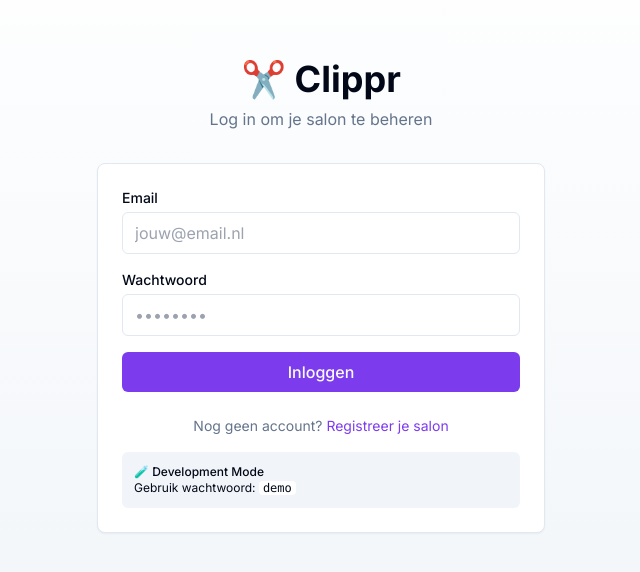
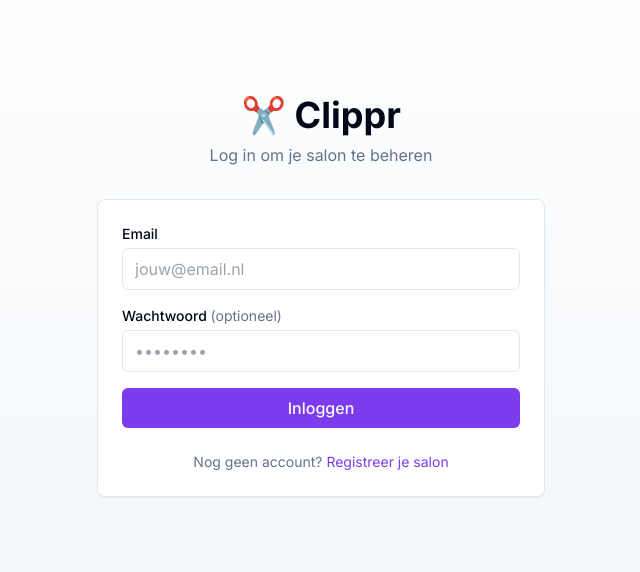
Before and after one commit to 1Company/JMS-clippr, a Next.js app: page /login in a window 1280 px wide. Shown: the part 104-676 px from the top of the page, without its empty margins (319-959 px from the left). Built offline with nearby package versions, Linux system fonts and the light colour scheme.

Commit message:
Simplify auth: email-only login (no password required)
- Remove password requirement temporarily
- Any registered user can login with just email
- Password field is now optional
- Remove 'demo' password hint

TODO: Implement proper password auth later

```diff
--- a/app/(auth)/login/page.tsx
+++ b/app/(auth)/login/page.tsx
@@ -64,14 +64,13 @@
 
         <div>
           <label htmlFor="password" className="block text-sm font-medium mb-1">
-            Wachtwoord
+            Wachtwoord <span className="text-muted-foreground font-normal">(optioneel)</span>
           </label>
           <input
             id="password"
             type="password"
             value={password}
             onChange={(e) => setPassword(e.target.value)}
-            required
             className="w-full px-3 py-2 rounded-md border bg-background focus:outline-none focus:ring-2 focus:ring-primary"
             placeholder="••••••••"
           />
@@ -95,10 +94,6 @@
         </p>
       </div>
 
-      <div className="mt-4 p-3 rounded-md bg-muted text-xs">
-        <p className="font-medium">🧪 Development Mode</p>
-        <p>Gebruik wachtwoord: <code className="bg-background px-1 rounded">demo</code></p>
-      </div>
     </div>
   );
 }
--- a/lib/auth.ts
+++ b/lib/auth.ts
@@ -13,8 +13,6 @@
     newUser: "/onboarding",
   },
   providers: [
-    // Credentials voor owners/staff
-    // TODO: Implementeer echte wachtwoord hashing voor productie
     CredentialsProvider({
       name: "credentials",
       credentials: {
@@ -24,24 +22,22 @@
       async authorize(credentials) {
         if (!credentials?.email) return null;
 
-        // Tijdelijk: accepteer "demo" als wachtwoord
-        // TODO: Vervang door echte wachtwoord verificatie (bcrypt)
-        if (credentials.password === "demo") {
+        // Zoek user op email
         const user = await prisma.user.findUnique({
           where: { email: credentials.email },
         });
 
-          if (user) {
+        if (!user) return null;
+
+        // Tijdelijk: accepteer elke user die bestaat
+        // Wachtwoord kan leeg zijn of "demo" of wat dan ook
+        // TODO: Implementeer echte wachtwoord verificatie
         return {
           id: user.id,
           email: user.email,
           name: user.name,
           role: user.role,
         };
-          }
-        }
-
-        return null;
       },
     }),
   ],
```
Lines whose indentation alone changed are shown as unchanged.
